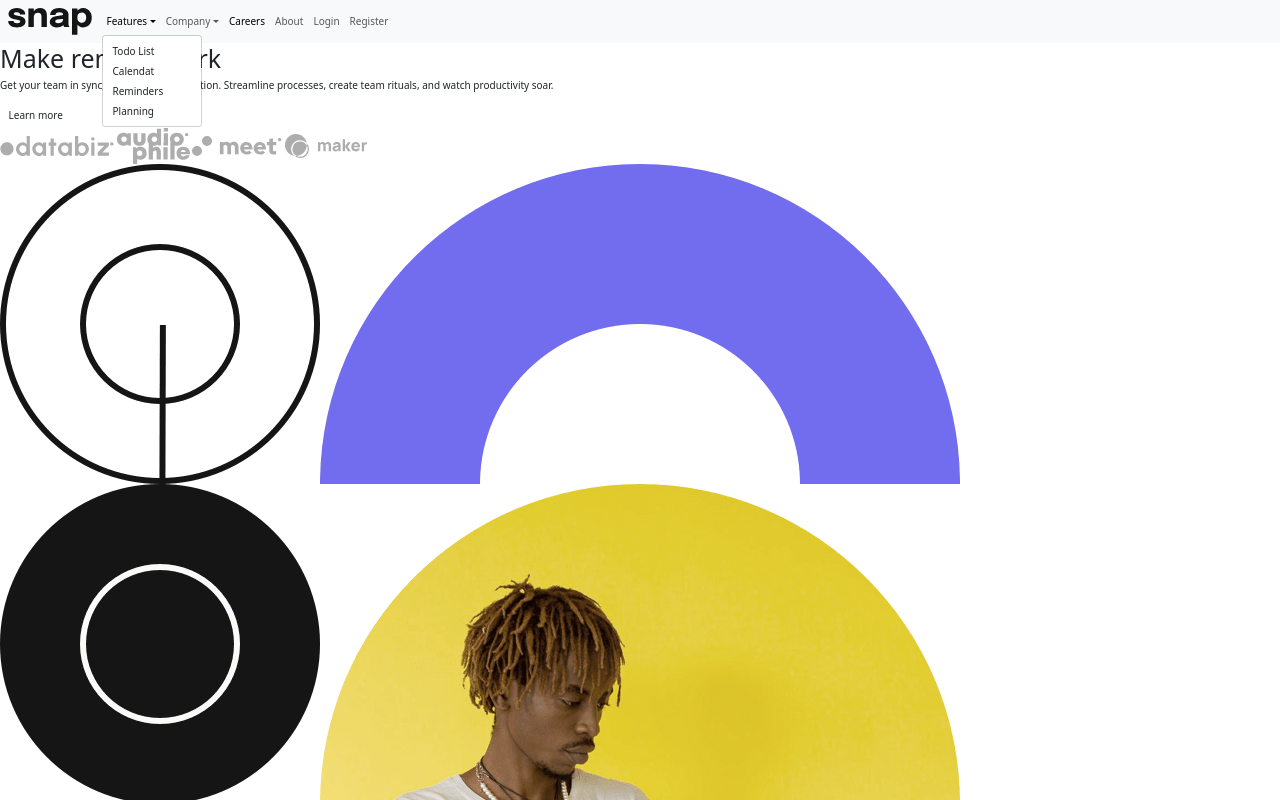
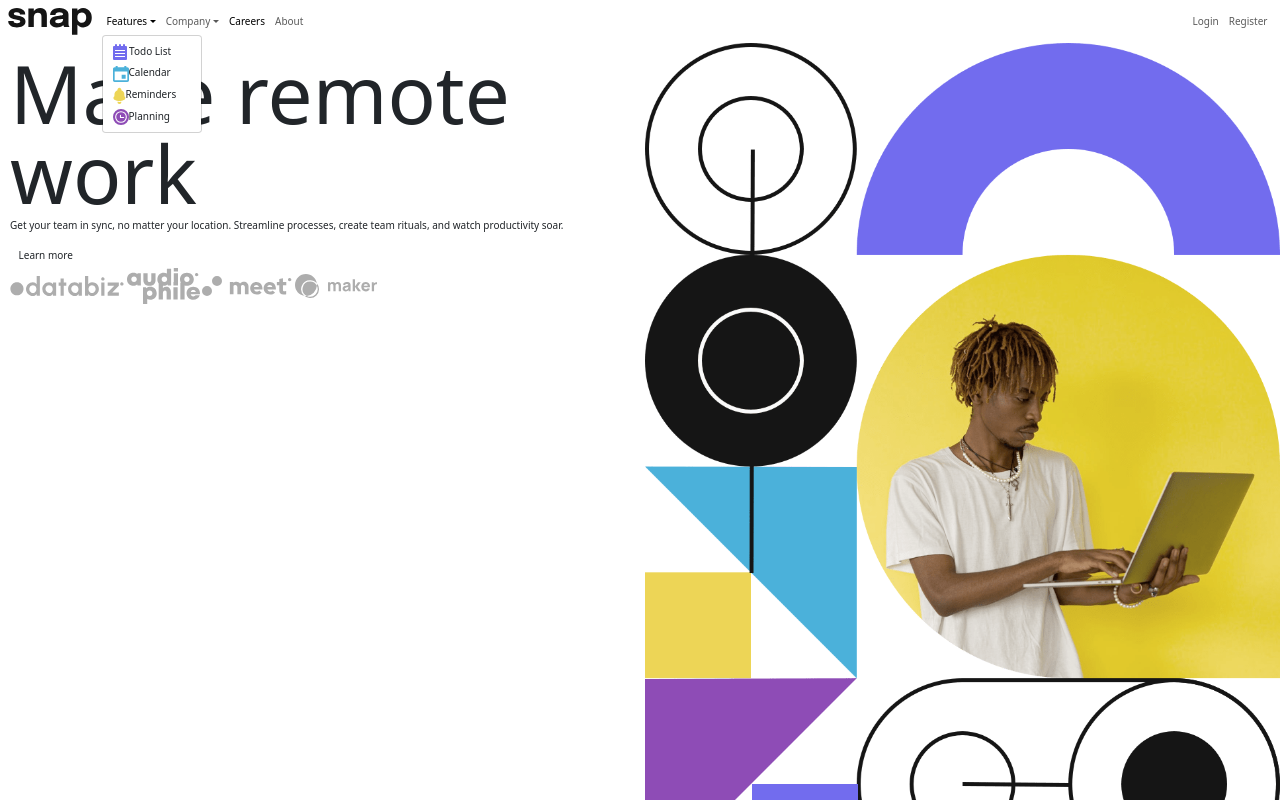
Before and after one commit to augustofaggion/snap_project, a plain HTML site: page index.html in a window 1280 px wide. Both pictures are taken after a click on the button "Features". Shown: the top 800 px of the page. Drawn offline with nearby package versions, Linux system fonts and the light colour scheme.

Commit message:
svg added

```diff
--- a/index.html
+++ b/index.html
@@ -16,12 +16,15 @@
     <link rel="stylesheet" href="styles.css" />
   </head>
   <body>
-    <nav class="navbar navbar-expand-lg bg-body-tertiary">
-      <div class="container-fluid">
+    <nav class="navbar navbar-expand-lg">
+      <div
+        class="container-fluid d-flex justify-content-between align-items-center"
+      >
         <!-- Logo -->
         <a class="navbar-brand" href="#"
           ><img src="./images/logo.svg" alt=""
         /></a>
+        <!-- hamburger -->
         <button
           class="navbar-toggler"
           type="button"
@@ -33,7 +36,7 @@
         >
           <span class="navbar-toggler-icon"></span>
         </button>
-        <div class="collapse navbar-collapse" id="navbarNav">
+        <div class="collapse navbar-collapse add-responsive" id="navbarNav">
           <ul class="navbar-nav">
             <!-- Dropdown -->
             <li class="nav-item dropdown">
@@ -46,10 +49,39 @@
                 >Features</a
               >
               <ul class="dropdown-menu">
-                <li><a class="dropdown-item" href="#">Todo List</a></li>
-                <li><a class="dropdown-item" href="#">Calendat</a></li>
-                <li><a class="dropdown-item" href="#">Reminders</a></li>
-                <li><a class="dropdown-item" href="#">Planning</a></li>
+                <li>
+                  <a class="dropdown-item" href="#">
+                    <img class="icon" src="./images/icon-todo.svg" alt="" />
+                    Todo List
+                  </a>
+                </li>
+                <li>
+                  <a class="dropdown-item" href="#">
+                    <img
+                      src="./images/icon-calendar.svg"
+                      alt=""
+                      class="icon"
+                    />Calendar</a
+                  >
+                </li>
+                <li>
+                  <a class="dropdown-item" href="#"
+                    ><img
+                      src="./images/icon-reminders.svg"
+                      alt=""
+                      class="icon"
+                    />Reminders</a
+                  >
+                </li>
+                <li>
+                  <a class="dropdown-item" href="#"
+                    ><img
+                      src="./images/icon-planning.svg"
+                      alt=""
+                      class="icon"
+                    />Planning</a
+                  >
+                </li>
               </ul>
             </li>
             <li class="nav-item dropdown">
@@ -76,6 +108,10 @@
             <li class="nav-item">
               <a class="nav-link" href="#">About</a>
             </li>
+          </ul>
+        </div>
+        <div class="hide">
+          <ul class="navbar-nav">
             <li class="nav-item">
               <a class="nav-link" href="#">Login</a>
             </li>
@@ -89,6 +125,7 @@
     <main class="main">
       <div class="container-right">
         <h1 class="heading-primary">Make remote work</h1>
+
         <p>
           Get your team in sync, no matter your location. Streamline processes,
           create team rituals, and watch productivity soar.
@@ -121,5 +158,6 @@
       integrity="sha384-0pUGZvbkm6XF6gxjEnlmuGrJXVbNuzT9qBBavbLwCsOGabYfZo0T0to5eqruptLy"
       crossorigin="anonymous"
     ></script>
+    <script src="js.js"></script>
   </body>
 </html>
--- a/styles.css
+++ b/styles.css
@@ -9,11 +9,49 @@ html {
   /* We use 62.5% that is equal 10px in a responsive way = easier to use rem */
 }
 
-body {
-}
-
 :root {
   --almost-white: hsl(0, 0%, 98%);
   --medium-gray: hsl(0, 0%, 41%);
   --almost-black: hsl(0, 0%, 8%);
 }
+
+.main {
+  display: grid;
+  grid-template-columns: 1fr 1fr;
+  width: 100%;
+  column-gap: 10px;
+}
+
+.heading-primary {
+  font-size: 80px;
+  line-height: 1;
+
+  /* edit margin later */
+}
+
+.img-person {
+  width: 100%;
+  height: 100%;
+}
+
+.container-right {
+  margin: 10px;
+}
+
+@media (max-width: 990px) {
+  .navbar-collapse {
+    flex-basis: 100%;
+    justify-content: center;
+  }
+
+  .navbar-nav {
+    flex-direction: column;
+    text-align: center;
+  }
+  .navbar-nav .nav-item {
+    margin-bottom: 10px; /* Optional: Add space between each menu item */
+  }
+  .hide {
+    display: none;
+  }
+}
```
Also changed, not shown: js.js (added), 1 other file.
